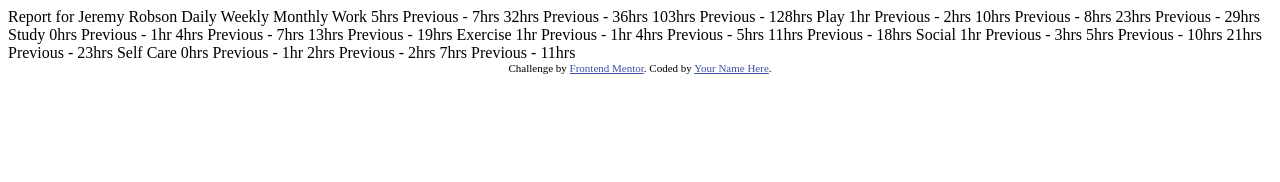
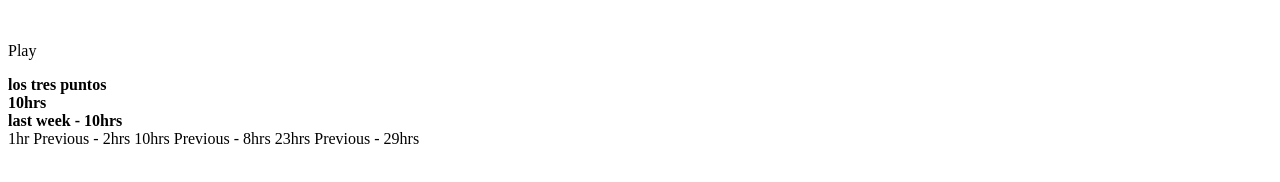
Before and after one commit to JKmoises/dashboard-cards, a plain HTML site: page index.html in a window 1280 px wide. Drawn offline with Linux system fonts and the light colour scheme.

Commit message:
seccion play

```diff
--- a/index.html
+++ b/index.html
@@ -9,29 +9,37 @@
   <title>Frontend Mentor | Time tracking dashboard</title>
 
   <!-- Feel free to remove these styles or customise in your own stylesheet 👍 -->
-  <style>
-    .attribution { font-size: 11px; text-align: center; }
-    .attribution a { color: hsl(228, 45%, 44%); }
-  </style>
+
 </head>
 <body>
 
-  Report for
-  Jeremy Robson
 
-  Daily
-  Weekly
-  Monthly
+  <article>
+    <!-- icono joistick y background color -->
+    <div><img src="" alt=""></div>
+    <div>
+      <div>
+        <p>Play</p>
 
-  Work
-  5hrs <!-- daily -->
-  Previous - 7hrs <!-- daily -->
-  32hrs <!-- weekly -->
-  Previous - 36hrs <!-- weekly -->
-  103hrs <!-- monthly -->
-  Previous - 128hrs <!-- monthly -->
+        <b>los tres puntos</b>
+      </div>
 
-  Play
+      <div>
+
+        <b>10hrs</b>
+      </div>
+      <div>
+        <b></b>
+
+      </div>
+      <div>
+        <b>last week - 10hrs</b>
+
+      </div>
+
+    </div>
+  </article>
+
   1hr <!-- daily -->
   Previous - 2hrs <!-- daily -->
   10hrs <!-- weekly -->
@@ -39,42 +47,13 @@
   23hrs <!-- monthly -->
   Previous - 29hrs <!-- monthly -->
 
-  Study
-  0hrs <!-- daily -->
-  Previous - 1hr <!-- daily -->
-  4hrs <!-- weekly -->
-  Previous - 7hrs <!-- weekly -->
-  13hrs <!-- monthly -->
-  Previous - 19hrs <!-- monthly -->
-
-  Exercise
-  1hr <!-- daily -->
-  Previous - 1hr <!-- daily -->
-  4hrs <!-- weekly -->
-  Previous - 5hrs <!-- weekly -->
-  11hrs <!-- monthly -->
-  Previous - 18hrs <!-- monthly -->
-
-  Social
-  1hr <!-- daily -->
-  Previous - 3hrs <!-- daily -->
-  5hrs <!-- weekly -->
-  Previous - 10hrs <!-- weekly -->
-  21hrs <!-- monthly -->
-  Previous - 23hrs <!-- monthly -->
-
-  Self Care
-  0hrs <!-- daily -->
-  Previous - 1hr <!-- daily -->
-  2hrs <!-- weekly -->
-  Previous - 2hrs <!-- weekly -->
-  7hrs <!-- monthly -->
-  Previous - 11hrs <!-- monthly -->
 
 
-  <div class="attribution">
-    Challenge by <a href="https://www.frontendmentor.io?ref=challenge" target="_blank">Frontend Mentor</a>.
-    Coded by <a href="#">Your Name Here</a>.
-  </div>
+
+
+
+
+
+
 </body>
 </html>
```
